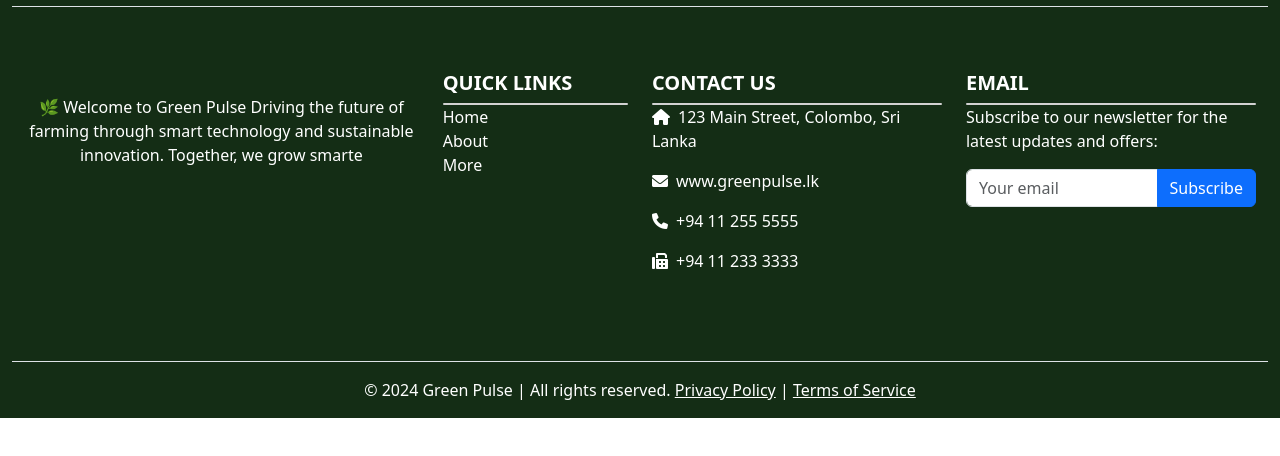
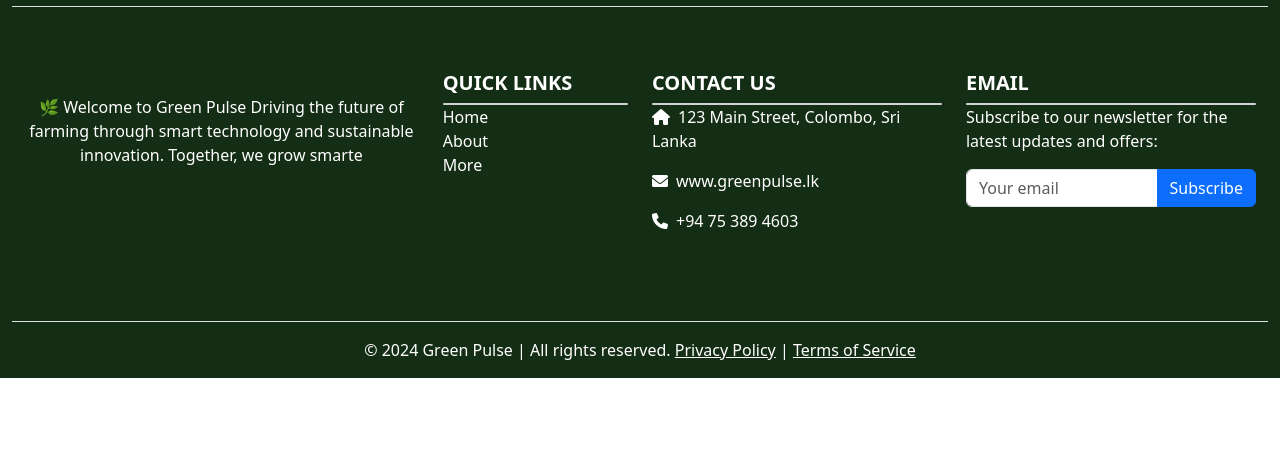
Before and after one commit to SadevSaranga/Smart-Agriculture, a website: page public/footer.html in a window 1280 px wide. Shown: the part 90-546 px from the top of the page. Drawn offline with nearby package versions, Linux system fonts and the light colour scheme.

Commit message:
footer modified

```diff
--- a/public/footer.html
+++ b/public/footer.html
@@ -60,8 +60,7 @@ Driving the future of farming through smart technology and sustainable innovatio
                         <div class="card"></div>
                         <p><i class="fa-solid fa-house me-2"></i>123 Main Street, Colombo, Sri Lanka</p>
                         <p><i class="fa-solid fa-envelope me-2"></i>www.greenpulse.lk</p>
-                        <p><i class="fa-solid fa-phone me-2"></i>+94 11 255 5555</p>
-                        <p><i class="fa-solid fa-fax me-2"></i>+94 11 233 3333</p>
+                        <p><i class="fa-solid fa-phone me-2"></i>+94 75 389 4603</p>
                     </div>
 
                     <!-- Newsletter Signup -->
```
